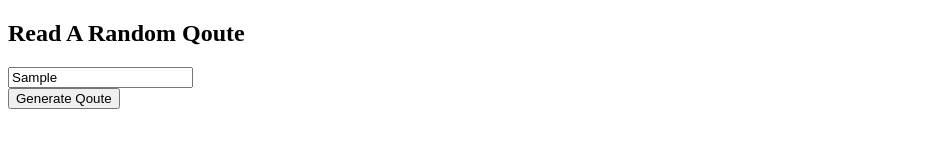
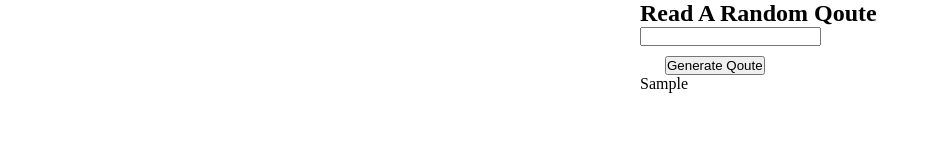
Before and after one commit to kehdcode/Random-Qoute-generator, a plain HTML site: page index.html in a window 1280 px wide. Both pictures are taken after typing "Sample" into the empty fields and a click on the button "Generate Qoute". Shown: the whole page, without its empty margins (0-931 px from the left). Drawn offline with Linux system fonts and the light colour scheme.

Commit message:
--- Auto-Git Commit ---

```diff
--- a/index.html
+++ b/index.html
@@ -3,6 +3,7 @@
 <head>
     <meta charset="UTF-8">
     <meta name="viewport" content="width=device-width, initial-scale=1.0">
+    <link rel="stylesheet" href="style.css">
     <title>Random Qoute Generator</title>
 </head>
 <body>
@@ -14,11 +15,13 @@
 
             </form>
             <div class="btn">
-                <button class="btn-click">Generate Qoute</button>
+                <button class="btn-click" onclick="searchQoute()">Generate Qoute</button>
             </div>
         </div>
-        <div class="qoute-display"></div>
+        <div class="qoute-display">
+            <p id="display"> </p>
+        </div>
     </div>
-
+    <script src="main.js"></script>
 </body>
 </html>
--- /dev/null
+++ b/main.js
@@ -0,0 +1,20 @@
+
+function searchQoute(){
+    console.log('hello')
+    let term = document.getElementById('search').value;
+    document.getElementById('display').innerHTML = term;
+    console.log(term);
+
+
+
+    clearField();
+}
+
+
+
+function clearField(){
+    document.getElementById('search').value = '';
+
+
+
+}
--- a/style.css
+++ b/style.css
@@ -0,0 +1,23 @@
+*{
+    margin: 0;
+    padding: 0;
+
+}
+body{
+    box-sizing: border-box;
+
+}
+div.container {
+    width: 50%;
+    margin-left: 50%;
+    margin-right: 50%;
+}
+div.form-holder {
+
+    width: 100%;
+
+}
+.btn-click {
+    margin-top: 10px;
+    margin-left: 25px;
+}
```
